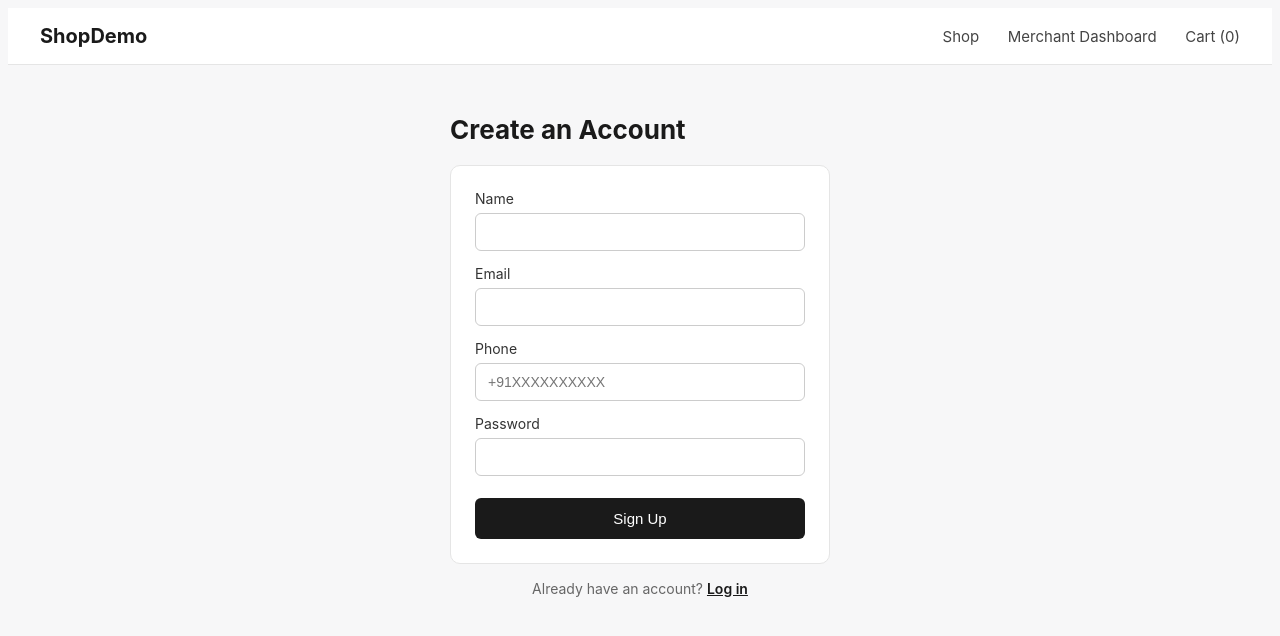
After one commit to metiprajwalgouda/AI-Revenue-Recovery, a FastAPI app: template app/templates/customer_signup.html in a window 1280 px wide. The commit adds this page. Shown: the top 636 px of the page. Run offline with FastAPI, Linux system fonts and the light colour scheme; the template is opened without the code that fills it, so the values that code supplies are empty.

Commit message:
feat: customer signup/login pages wired to the customer auth API

```diff
--- a/app/main.py
+++ b/app/main.py
@@ -46,6 +46,16 @@ templates = Jinja2Templates(directory="app/templates")
 @app.get("/", response_class=HTMLResponse)
 def storefront_home(request: Request):
     return templates.TemplateResponse(request, "storefront.html", {})
+
+
+@app.get("/account/login", response_class=HTMLResponse)
+def customer_login_page(request: Request):
+    return templates.TemplateResponse(request, "customer_login.html", {})
+
+
+@app.get("/account/signup", response_class=HTMLResponse)
+def customer_signup_page(request: Request):
+    return templates.TemplateResponse(request, "customer_signup.html", {})
 
 
 def get_razorpay_client() -> RazorpayRecoveryClient:
--- a/app/static/css/style.css
+++ b/app/static/css/style.css
@@ -1,3 +1,57 @@
+/* Auth forms (login/signup) */
+.auth-form-wrap {
+    max-width: 380px;
+    margin: 0 auto;
+}
+
+.auth-form-wrap h1 { margin-bottom: 20px; }
+
+.auth-form-wrap form {
+    display: flex;
+    flex-direction: column;
+    gap: 14px;
+    background: #fff;
+    border: 1px solid #e5e5e5;
+    border-radius: 10px;
+    padding: 24px;
+}
+
+.auth-form-wrap label {
+    display: flex;
+    flex-direction: column;
+    gap: 6px;
+    font-size: 14px;
+    color: #333;
+}
+
+.auth-form-wrap input {
+    padding: 10px 12px;
+    border: 1px solid #ccc;
+    border-radius: 6px;
+    font-size: 14px;
+}
+
+.auth-form-wrap input:focus {
+    outline: none;
+    border-color: #1a1a1a;
+}
+
+.auth-form-wrap button {
+    margin-top: 8px;
+    padding: 12px;
+    font-size: 15px;
+}
+
+.auth-switch {
+    margin-top: 16px;
+    font-size: 14px;
+    text-align: center;
+    color: #666;
+}
+
+.auth-switch a { color: #1a1a1a; font-weight: 600; }
+CSSEOF
+
 * { box-sizing: border-box; margin: 0; padding: 0; }
 
 body {
--- /dev/null
+++ b/app/templates/customer_signup.html
@@ -0,0 +1,27 @@
+{% extends "base.html" %}
+{% block title %}Sign Up{% endblock %}
+{% block content %}
+<div class="auth-form-wrap">
+    <h1>Create an Account</h1>
+    <div id="error-banner" class="error-banner" style="display:none;"></div>
+    <form id="signup-form">
+        <label>Name
+            <input type="text" name="name" autocomplete="name">
+        </label>
+        <label>Email
+            <input type="email" name="email" required autocomplete="email">
+        </label>
+        <label>Phone
+            <input type="tel" name="phone" placeholder="+91XXXXXXXXXX" autocomplete="tel">
+        </label>
+        <label>Password
+            <input type="password" name="password" required minlength="8" autocomplete="new-password">
+        </label>
+        <button type="submit">Sign Up</button>
+    </form>
+    <p class="auth-switch">Already have an account? <a href="/account/login">Log in</a></p>
+</div>
+{% endblock %}
+{% block scripts %}
+<script src="/static/js/customer_auth.js"></script>
+{% endblock %}
```
Also changed, not shown: app/static/js/customer_auth.js (added, +59 -0 lines), app/templates/customer_login.html (added, +21 -0 lines), tests/test_main_api.py (+13 -0 lines).
